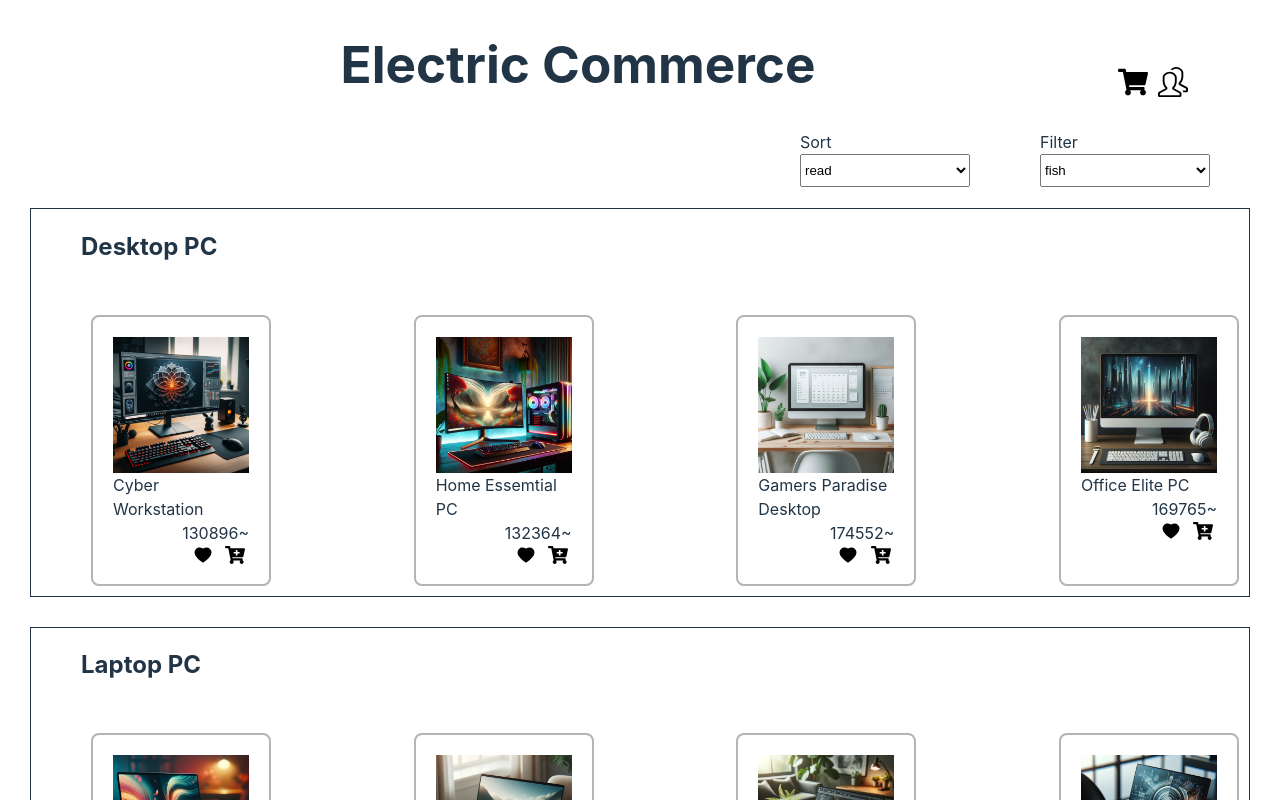
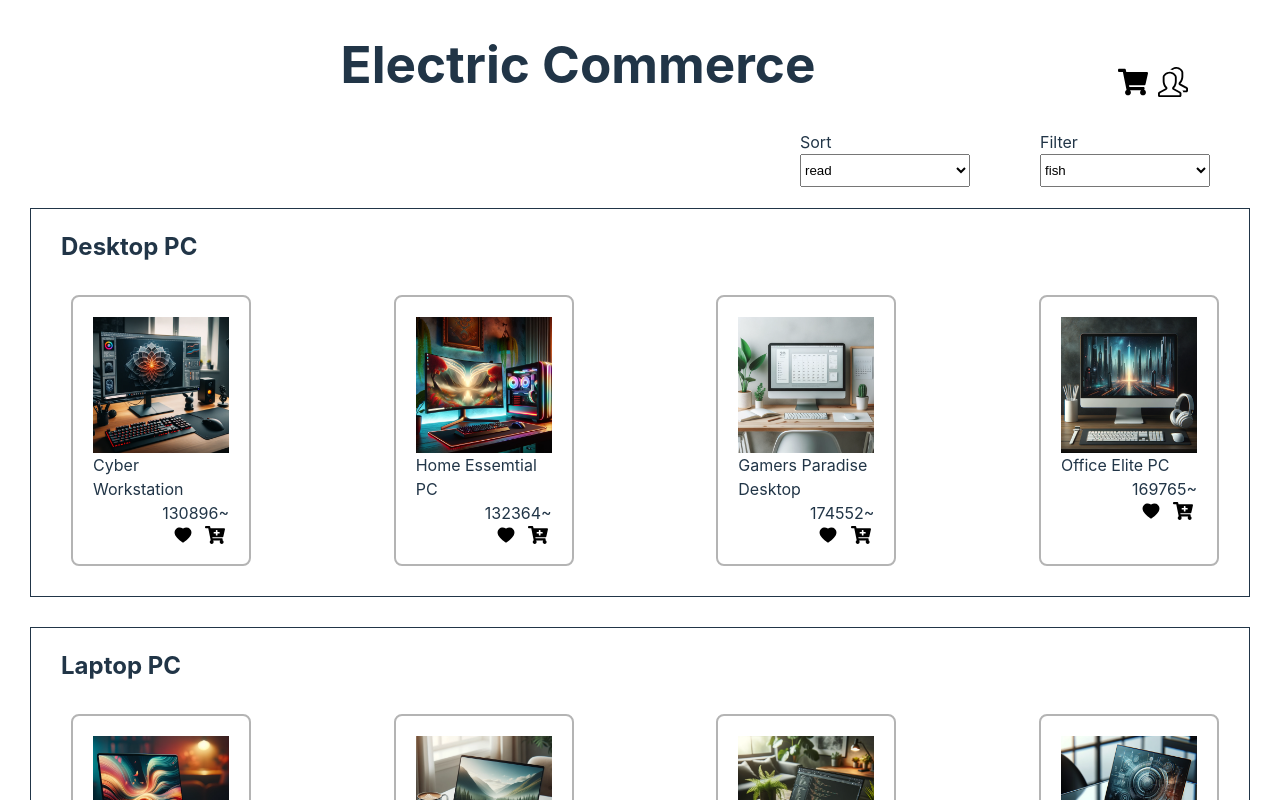
Before and after one commit to kip2/E-Commerce-Site-React, a React (Vite) app in the folder app/: page / in a window 1280 px wide. Shown: the top 800 px of the page. Built offline with nearby package versions, Linux system fonts and the light colour scheme.

Commit message:
fix: cardのレイアウトを調整

```diff
--- a/app/src/components/organisms/Category.css
+++ b/app/src/components/organisms/Category.css
@@ -3,7 +3,9 @@
     margin-top: 30px;
     margin-left: 30px;
     margin-right: 30px;
-    padding-left: 50px;
+    padding-left: 30px;
+    padding-right: 20px;
+    padding-bottom: 20px;
 }
 .container {
     display: flex;
@@ -11,3 +13,7 @@
     justify-content: space-between;
     padding-top: 20px;
 }
+
+h2{
+    margin: 20px 0 0 0;
+}
```
